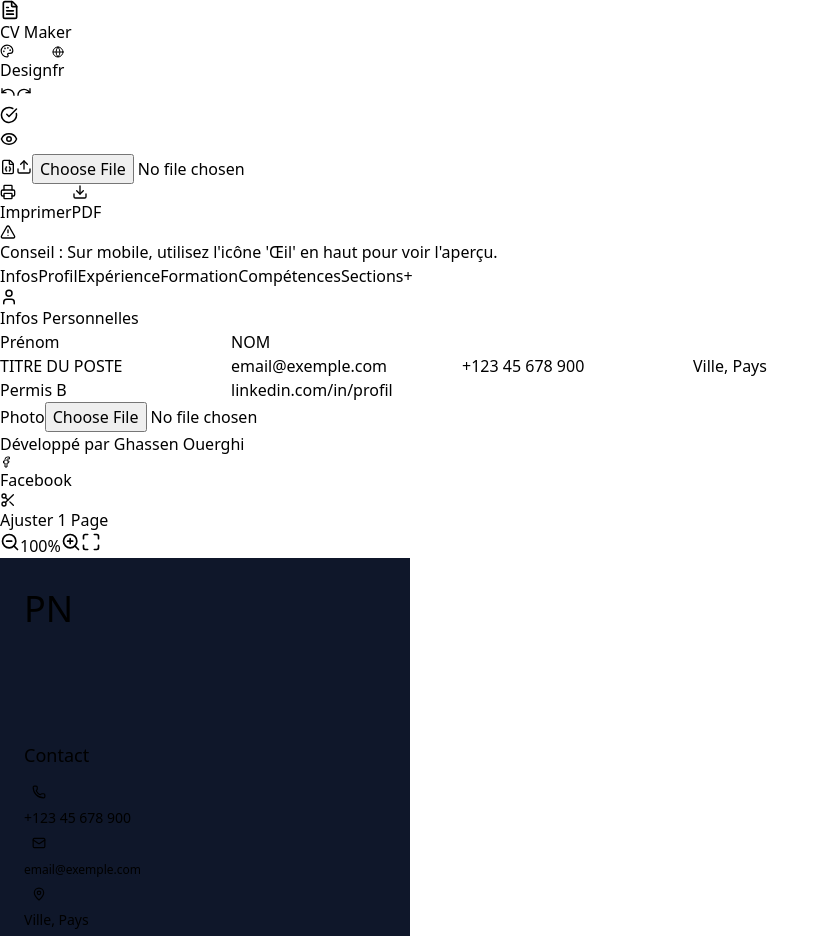
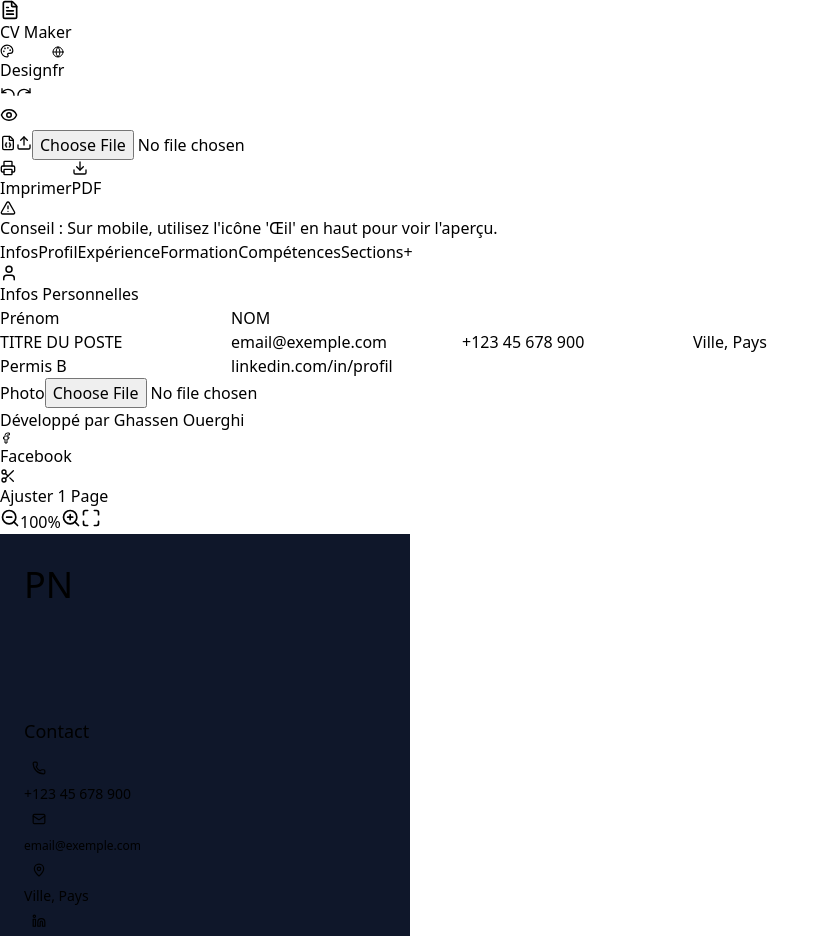
Before and after one commit to ghassenouerghi0-cmd/type-cv-maker, a React (Vite) app: page / in a window 1280 px wide. Shown: the top 936 px of the page, without its empty margins (0-830 px from the left). Built offline with nearby package versions, Linux system fonts and the light colour scheme.

Commit message:
Refactor CV data structure: Remove score references, update profile description, and adjust layout for improved visibility

```diff
--- a/src/App.tsx
+++ b/src/App.tsx
@@ -106,7 +106,6 @@ const t = {
         redo: "Rétablir",
         preview: "Aperçu",
         fit: "Adapter",
-        score: "Score CV",
         autoFit: "Ajuster 1 Page",
         reset: "Réinitialiser"
     },
@@ -217,7 +216,6 @@ const t = {
         redo: "Redo",
         preview: "Preview",
         fit: "Fit Screen",
-        score: "CV Score",
         autoFit: "Auto-Fit Page",
         reset: "Reset"
     },
@@ -326,7 +324,6 @@ type Experience = {
   description: string;
 };
 
-// UPDATED: Added dateDebut/dateFin to Education
 type Education = {
   id: string;
   diplome: string;
@@ -390,7 +387,7 @@ const initialData: CVData = {
     linkedin: "linkedin.com/in/profil",
     photo: null
   },
-  profile: "Ceci est un exemple de profil professionnel. Décrivez ici votre parcours, vos objectifs et vos atouts principaux. Soyez concis et percutant pour attirer l'attention du recruteur. Présentez vos points forts en quelques lignes.",
+  profile: "Ceci est un exemple de profil professionnel. Décrivez ici votre parcours, vos objectifs et vos atouts principaux. Soyez concis et percutant pour attirer l'attention du recruteur.",
   experiences: [
     {
       id: '1',
@@ -399,7 +396,7 @@ const initialData: CVData = {
       ville: 'Ville',
       dateDebut: '2024-01',
       dateFin: '',
-      description: "• Décrivez vos missions principales et vos réalisations.\n• Utilisez des verbes d'action pour dynamiser votre CV."
+      description: "• Décrivez vos missions principales et vos réalisations.\n• Utilisez des verbes d'action."
     },
     {
       id: '2',
@@ -408,7 +405,7 @@ const initialData: CVData = {
       ville: 'Ville',
       dateDebut: '2022-01',
       dateFin: '2023-12',
-      description: "• Responsabilités clés et projets menés à bien.\n• Compétences développées durant cette période."
+      description: "• Responsabilités clés et projets menés à bien.\n• Compétences développées."
     }
   ],
   education: [
@@ -454,34 +451,6 @@ const initialData: CVData = {
   }
 };
 
-// --- ATS Analysis Logic ---
-const analyzeCV = (data: CVData) => {
-    let score = 100;
-    const feedback: { type: 'success' | 'error', msg: string }[] = [];
-
-    if (!data.personal.email || !data.personal.phone) {
-        score -= 10;
-        feedback.push({ type: 'error', msg: "Email ou téléphone manquant." });
-    }
-    if (!data.personal.linkedin) {
-        score -= 5;
-        feedback.push({ type: 'error', msg: "Ajoutez un lien LinkedIn pour plus de visibilité." });
-    }
-    if (!data.profile || data.profile.length < 50) {
-        score -= 10;
-        feedback.push({ type: 'error', msg: "Le profil est trop court. Visez 2-3 phrases." });
-    }
-    if (data.experiences.length === 0) {
-        score -= 20;
-        feedback.push({ type: 'error', msg: "Aucune expérience listée. Ajoutez au moins un stage ou projet." });
-    }
-    if (data.skills.length < 3) {
-        score -= 10;
-        feedback.push({ type: 'error', msg: "Ajoutez plus de compétences techniques (Hard Skills)." });
-    }
-    return { score: Math.max(0, score), feedback };
-};
-
 export default function CVMakerTunisie() {
   const sanitizeData = (parsed: any): CVData => {
     if (!parsed || typeof parsed !== 'object') return initialData;
@@ -520,7 +489,7 @@ export default function CVMakerTunisie() {
 
   const [data, setData] = useState<CVData>(() => {
     try {
-      const savedData = localStorage.getItem('cv_data_generic_v8'); // Force reset to V8 for generic data
+      const savedData = localStorage.getItem('cv_data_generic_v9');
       if (savedData) {
         return sanitizeData(JSON.parse(savedData));
       }
@@ -541,7 +510,6 @@ export default function CVMakerTunisie() {
   const [history, setHistory] = useState<CVData[]>([]);
   const [historyIndex, setHistoryIndex] = useState(-1);
   const [previewScale, setPreviewScale] = useState(1);
-  const [showScore, setShowScore] = useState(false);
 
   const [isAutoFitted, setIsAutoFitted] = useState(false);
 
@@ -563,7 +531,7 @@ export default function CVMakerTunisie() {
   useEffect(() => {
     if (data) {
       const timer = setTimeout(() => {
-        localStorage.setItem('cv_data_generic_v8', JSON.stringify(data));
+        localStorage.setItem('cv_data_generic_v9', JSON.stringify(data));
         setIsSaved(true);
         setTimeout(() => setIsSaved(false), 2000);
       }, 1000);
@@ -971,36 +939,6 @@ export default function CVMakerTunisie() {
     );
   };
 
-  const ScoreCard = ({ data, onClose }: { data: CVData, onClose: () => void }) => {
-      const { score, feedback } = analyzeCV(data);
-      return (
-          <div className="fixed inset-0 bg-black/50 z-[100] flex items-center justify-center p-4 animate-fadeIn">
-              <div className="bg-white rounded-xl shadow-2xl max-w-md w-full overflow-hidden">
-                  <div className="bg-blue-600 p-6 text-white text-center">
-                      <div className="text-5xl font-bold mb-2">{score}</div>
-                      <div className="text-blue-100 uppercase tracking-widest text-sm font-semibold">Score ATS</div>
-                  </div>
-                  <div className="p-6 max-h-[60vh] overflow-y-auto">
-                      <h3 className="font-bold text-gray-800 mb-4 flex items-center gap-2"><TrendingUp /> Analyse</h3>
-                      <div className="space-y-3">
-                          {feedback.map((item, idx) => (
-                              <div key={idx} className={`flex gap-3 p-3 rounded-lg text-sm ${item.type === 'success' ? 'bg-green-50 text-green-800' : 'bg-red-50 text-red-800'}`}>
-                                  <div className="shrink-0 mt-0.5">
-                                      {item.type === 'success' ? <CheckCircle size={16} /> : <XCircle size={16} />}
-                                  </div>
-                                  <span>{item.msg}</span>
-                              </div>
-                          ))}
-                      </div>
-                  </div>
-                  <div className="p-4 border-t bg-gray-50 flex justify-end">
-                      <button onClick={onClose} className="px-4 py-2 bg-gray-800 text-white rounded-lg hover:bg-gray-700">Fermer</button>
-                  </div>
-              </div>
-          </div>
-      );
-  };
-
   if (!data) return <div className="min-h-screen flex items-center justify-center bg-gray-100"><Loader className="animate-spin text-blue-600" size={32} /></div>;
 
   const translations = t[lang] || t['en'];
@@ -1029,9 +967,7 @@ export default function CVMakerTunisie() {
         </div>
       </div>
 
-      {/* REMOVED NAME AND TITLE FROM SIDEBAR AS REQUESTED */}
-
-      <div className="flex flex-col" style={{ gap: 'calc(1rem * var(--spacing-factor))', fontSize: 'calc(0.875rem * var(--scale-factor))' }}>
+      <div className="flex flex-col" style={{ gap: 'calc(1rem * var(--spacing-factor))', fontSize: 'calc(0.875rem * var(--scale-factor))', marginBottom: 'calc(1.5rem * var(--spacing-factor))' }}>
         <h3 className="text-lg font-bold border-b border-white/20 pb-1 mb-2 uppercase tracking-wider text-slate-200" style={{ fontSize: 'calc(1.125rem * var(--scale-factor))', marginBottom: 'calc(0.5rem * var(--spacing-factor))' }}>{translations.preview.contact}</h3>
         {data.personal.phone && <div className="flex items-center gap-3"><div className={`${currentTheme.iconBg} p-2 rounded-full shrink-0`} style={{ padding: 'calc(0.5rem * var(--scale-factor))' }}><Phone size={14 * data.style.fontSize} /></div><span>{data.personal.phone}</span></div>}
         {data.personal.email && <div className="flex items-center gap-3"><div className={`${currentTheme.iconBg} p-2 rounded-full shrink-0`} style={{ padding: 'calc(0.5rem * var(--scale-factor))' }}><Mail size={14 * data.style.fontSize} /></div><span className="break-all text-xs" style={{ fontSize: 'calc(0.75rem * var(--scale-factor))' }}>{data.personal.email}</span></div>}
@@ -1041,7 +977,7 @@ export default function CVMakerTunisie() {
       </div>
 
       {(data.skills || []).length > 0 && (
-        <div style={{ marginTop: 'calc(1.5rem * var(--spacing-factor))' }}>
+        <div style={{ marginBottom: 'calc(1.5rem * var(--spacing-factor))' }}>
           <h3 className="text-lg font-bold border-b border-white/20 pb-1 mb-2 uppercase tracking-wider text-slate-200" style={{ fontSize: 'calc(1.125rem * var(--scale-factor))', marginBottom: 'calc(0.5rem * var(--spacing-factor))' }}>{translations.preview.skills}</h3>
           <div className="flex flex-wrap gap-2" style={{ gap: 'calc(0.5rem * var(--spacing-factor))' }}>
             {(data.skills || []).map((skill, idx) => (
@@ -1054,7 +990,7 @@ export default function CVMakerTunisie() {
       )}
 
       {(data.languages || []).length > 0 && (
-        <div style={{ marginTop: 'calc(1.5rem * var(--spacing-factor))' }}>
+        <div style={{ marginBottom: 'calc(1.5rem * var(--spacing-factor))' }}>
           <h3 className="text-lg font-bold border-b border-white/20 pb-1 mb-2 uppercase tracking-wider text-slate-200" style={{ fontSize: 'calc(1.125rem * var(--scale-factor))', marginBottom: 'calc(0.5rem * var(--spacing-factor))' }}>{translations.preview.lang}</h3>
           <div className="flex flex-col" style={{ gap: 'calc(0.5rem * var(--spacing-factor))', fontSize: 'calc(0.875rem * var(--scale-factor))' }}>
             {(data.languages || []).map((lang, idx) => (
@@ -1068,7 +1004,7 @@ export default function CVMakerTunisie() {
       )}
 
       {(data.hobbies || []).length > 0 && (
-        <div style={{ marginTop: 'calc(1.5rem * var(--spacing-factor))' }}>
+        <div style={{ marginBottom: 'calc(1.5rem * var(--spacing-factor))' }}>
           <h3 className="text-lg font-bold border-b border-white/20 pb-1 mb-2 uppercase tracking-wider text-slate-200" style={{ fontSize: 'calc(1.125rem * var(--scale-factor))', marginBottom: 'calc(0.5rem * var(--spacing-factor))' }}>{translations.preview.hobbies}</h3>
           <ul className="list-disc list-inside text-slate-300" style={{ fontSize: 'calc(0.875rem * var(--scale-factor))' }}>
             {(data.hobbies || []).map((hobby, idx) => (
@@ -1237,10 +1173,6 @@ export default function CVMakerTunisie() {
             <button onClick={handleRedo} disabled={historyIndex >= history.length - 1} className={`p-1.5 rounded-full hover:bg-blue-800 transition-colors ${historyIndex >= history.length - 1 ? 'opacity-30 cursor-not-allowed' : ''}`}><Redo size={16} /></button>
           </div>
 
-          <button onClick={() => setShowScore(true)} className="ml-2 p-1.5 bg-green-500 rounded-full hover:bg-green-600 text-white transition-colors" title={translations.actions.score}>
-            <CheckCircle size={18} />
-          </button>
-
           {isSaved && <span className="text-[10px] bg-green-500 text-white px-2 py-1 rounded-full animate-fade-in-out flex items-center gap-1 shrink-0 ml-1"><Save size={10} /> <span className="hidden sm:inline">{translations.saved}</span></span>}
         </div>
 
@@ -1259,8 +1191,6 @@ export default function CVMakerTunisie() {
           <button onClick={handleDownloadPDF} disabled={isDownloading} className={`bg-green-500 hover:bg-green-600 text-white px-3 py-2 rounded-lg flex items-center gap-2 transition-colors font-semibold shadow-sm text-xs md:text-sm ${isDownloading ? 'opacity-70 cursor-wait' : ''}`}>{isDownloading ? <Loader className="animate-spin" size={16} /> : <Download size={16} />}<span>{isDownloading ? '...' : translations.download}</span></button>
         </div>
       </header>
-
-      {showScore && <ScoreCard data={data} onClose={() => setShowScore(false)} />}
 
       <div className="flex flex-col lg:flex-row flex-1 overflow-hidden">
 
@@ -1814,10 +1744,10 @@ export default function CVMakerTunisie() {
                 <>
                   <div className="w-[32%] text-white flex flex-col print:text-white print:-webkit-print-color-adjust-exact" style={{ padding: 'calc(1.5rem * var(--spacing-factor))', gap: 'calc(1.5rem * var(--spacing-factor))' }}><SidebarContent /></div>
                   <div className="w-[68%] text-gray-800" style={{ padding: 'calc(2rem * var(--spacing-factor))' }}>
-                        {/* FIXED: HEADER MOVED HERE FROM SIDEBAR TO MAIN CONTENT FOR VISIBILITY - NAME ON ONE LINE */}
+                        {/* FIXED: HEADER MOVED HERE FROM SIDEBAR TO MAIN CONTENT FOR VISIBILITY */}
                         <div className="mb-6">
                             <h1 className="font-bold text-gray-900 uppercase tracking-wider mb-2" style={{ fontSize: 'calc(2rem * var(--scale-factor))', lineHeight: 1.2 }}>
-                                {data.personal.firstName} {data.personal.lastName}
+                                {data.personal.firstName} <span className="ml-2">{data.personal.lastName}</span>
                             </h1>
                             <h2 className={`text-sm font-medium ${currentTheme.primaryText} uppercase tracking-widest`} style={{ fontSize: 'calc(1rem * var(--scale-factor))' }}>
                                 {data.personal.title}
```
